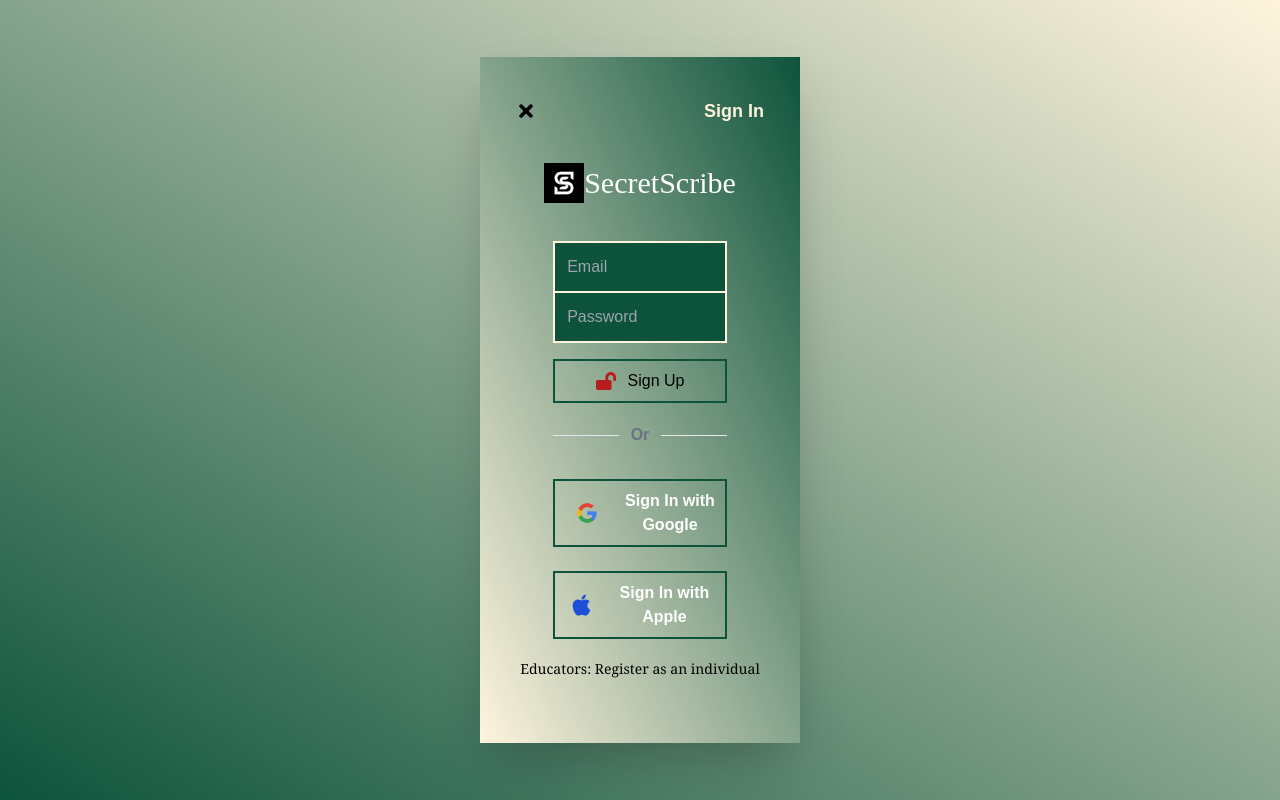
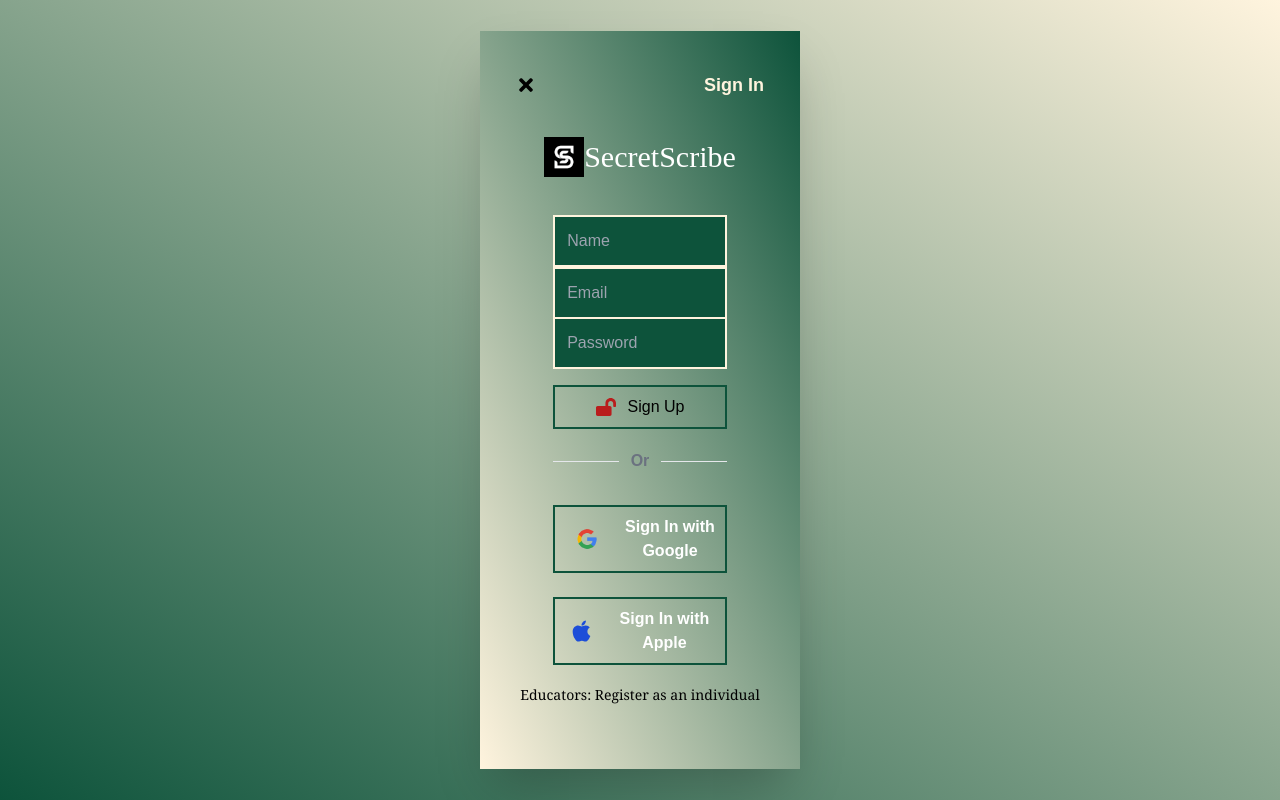
Before and after one commit to nsamedaisy/frontend-secretscribe, a Next.js app: page /register in a window 1280 px wide. Built offline with nearby package versions, Linux system fonts and the light colour scheme.

Commit message:
connecting backend to frontend

```diff
--- a/app/register/page.tsx
+++ b/app/register/page.tsx
@@ -8,6 +8,7 @@
 import Loader from "../components/loader";
 
 const Register = () => {
+  const [name, setName] = useState("");
   const [email, setEmail] = useState("");
   const [password, setPassword] = useState("");
   const [isLoading, setIsLoading] = useState(false);
@@ -18,7 +19,10 @@
     setIsLoading(true);
 
     try {
-      const response = await axios.post("/auth/register", { email, password });
+      const response = await axios.post(
+        process.env.BACKEND_URL + "/auth/signup",
+        { name, email, password }
+      );
       console.log(response.data); // Success message or response from the backend
       // Redirect to the profile page upon successful registration
       router.push("/profile");
@@ -58,6 +62,14 @@
           onSubmit={handleSubmit}
           className="flex flex-col ml-[15%] w-[70%]"
         >
+          <input
+            placeholder="Name"
+            type="text"
+            className="px-3 border-2 border-cream bg-green py-3 text-white focus:outline-none"
+            value={name}
+            onChange={(e) => setName(e.target.value)}
+          />
+
           <input
             placeholder="Email"
             type="email"
```
Also changed, not shown: 1 other file (tests, documents, lock files or other folders).
